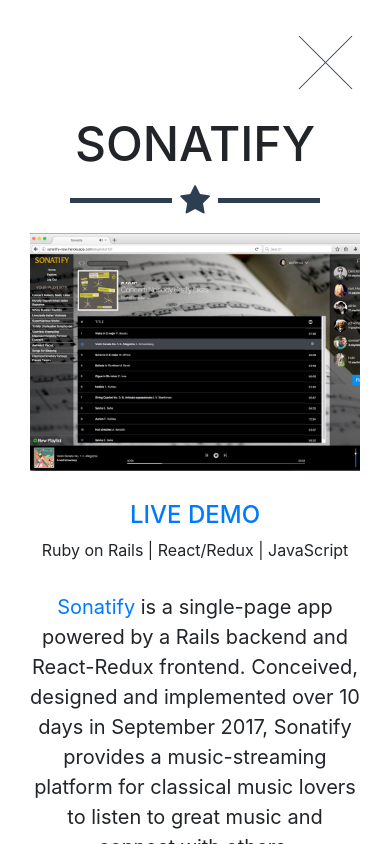
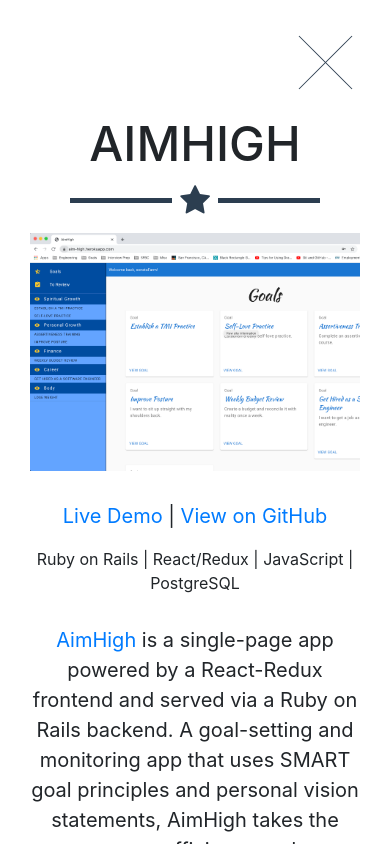
Before and after one commit to sonataFarm/sonataFarm.github.io, a website with bundled scripts: page index.html in a window 390 px wide. Both pictures are taken after a click on the link 195 px from the left and 928 px from the top of the page. Shown: the part 506-1350 px from the top of the page. Built offline with nearby package versions, Linux system fonts and the light colour scheme.

Commit message:
Update site

```diff
--- a/index.html
+++ b/index.html
@@ -85,6 +85,18 @@
         <hr class="star-primary">
         <div class="row">
           <div class="col-sm-4 portfolio-item">
+            <h3>AimHigh</h3>
+            <a class="portfolio-link" href="#portfolioModal0" data-toggle="modal">
+              <div class="caption">
+                <div class="caption-content">
+                  <i class="fa fa-search-plus fa-3x"></i>
+                </div>
+              </div>
+              <img class="img-fluid" src="img/portfolio/aim-high.png" alt="">
+            </a>
+            React/Redux - Ruby on Rails - JavaScript - PostgreSQL
+          </div>
+          <div class="col-sm-4 portfolio-item">
             <h3>Sonatify</h3>
             <a class="portfolio-link" href="#portfolioModal1" data-toggle="modal">
               <div class="caption">
@@ -129,11 +141,11 @@
         <hr class="star-light">
         <div class="row">
           <div class="col-lg-4 ml-auto">
-            <p>Hi, I'm Nate! I'm a web developer in San Francisco with experience in Ruby on Rails, JavaScript and React.js.
+            <p>I'm Nate: a friendly human, and a full-stack web developer in San Francisco with experience in Ruby on Rails, JavaScript and React.js.
             </p>
           </div>
           <div class="col-lg-4 mr-auto">
-            <p>As a former professional musician, I think programming is a lot like  music: it's about creating a seamless experience for the end-user. It's about creativity bounded by craft. It's about beauty. </p>
+            <p>As a lifelong pianist and composer, I think programming is a lot like  music. It's about creating a seamless experience for the end-user — whether that's a customer, a client, or the next developer to read your code. It's about creativity bounded by craft. It's about economy. It's about beauty. </p>
           </div>
           <div class="col-lg-8 mx-auto text-center">
             <a href="assets/nate_festinger_resume.pdf" class="btn btn-lg btn-outline">
@@ -169,7 +181,7 @@
                   </a>
                 </li>
                 <li class="list-inline-item">
-                  <a class="btn-social btn-outline" href="https://www.linkedin.com/in/natefestinger/" target="_blank">
+                  <a class="btn-social btn-outline" href="https://www.linkedin.com/in/nate-festinger/" target="_blank">
                     <i class="fa fa-fw fa-linkedin"></i>
                   </a>
                 </li>
@@ -202,6 +214,45 @@
     </div>
 
     <!-- Portfolio Modals -->
+    <div class="portfolio-modal modal fade" id="portfolioModal0" tabindex="-1" role="dialog" aria-hidden="true">
+      <div class="modal-dialog" role="document">
+        <div class="modal-content">
+          <div class="close-modal" data-dismiss="modal">
+            <div class="lr">
+              <div class="rl"></div>
+            </div>
+          </div>
+          <div class="container">
+            <div class="row">
+              <div class="col-lg-8 mx-auto">
+                <div class="modal-body">
+                  <h2>AimHigh</h2>
+                  <hr class="star-primary">
+                  <a href="https://aim-high.herokuapp.com/" target="_blank">
+                    <img class="img-fluid img-centered" src="img/portfolio/aim-high.png" alt="AimHigh">
+                  </a>
+                  <ul class="list-inline item-details">
+                    <li>
+                      <p>
+                        <a href="https://aim-high.herokuapp.com/" target="_blank">Live Demo</a>  |  <a href="https://github.com/sonatafarm/aim-high" target="_blank">View on GitHub</a>
+                      </p>
+                    </li>
+                    <li>
+                      Ruby on Rails | React/Redux | JavaScript | PostgreSQL
+                    </li>
+                  </ul>
+                  <p><a href="https://sonatify-now.herokuapp.com" target="_blank">AimHigh</a> is a single-page app powered by a React-Redux frontend and served via a Ruby on Rails backend. A goal-setting and monitoring app that uses SMART goal principles and personal vision statements, AimHigh takes the power, efficiency and effectiveness of your goal-setting to the next level.</p>
+                  <button class="btn btn-success" type="button" data-dismiss="modal">
+                    <i class="fa fa-times"></i>
+                    Close
+                  </button>
+                </div>
+              </div>
+            </div>
+          </div>
+        </div>
+      </div>
+    </div>
     <div class="portfolio-modal modal fade" id="portfolioModal1" tabindex="-1" role="dialog" aria-hidden="true">
       <div class="modal-dialog" role="document">
         <div class="modal-content">
@@ -229,7 +280,10 @@
                       Ruby on Rails | React/Redux | JavaScript
                     </li>
                   </ul>
-                  <p><a href="https://sonatify-now.herokuapp.com" target="_blank">Sonatify</a> is a single-page app powered by a Rails backend and React-Redux frontend. Conceived, designed and implemented over 10 days in September 2017, Sonatify provides a music-streaming platform for classical music lovers to listen to great music and connect with others.</p>
+                  <p><a href="https://sonatify-now.herokuapp.com" target="_blank">Sonatify</a> is a single-page app powered
+                    by a Rails backend and React-Redux frontend. Conceived, designed and implemented over 10 days in
+                    September 2017, Sonatify provides a music-streaming platform for classical music lovers to listen to
+                    great music and connect with others.</p>
                   <button class="btn btn-success" type="button" data-dismiss="modal">
                     <i class="fa fa-times"></i>
                     Close</button>
```
Also changed, not shown: img/nate-festinger-old.png (added), img/nate-festinger.png, img/portfolio/aim-high.png (added), 2 other files.
